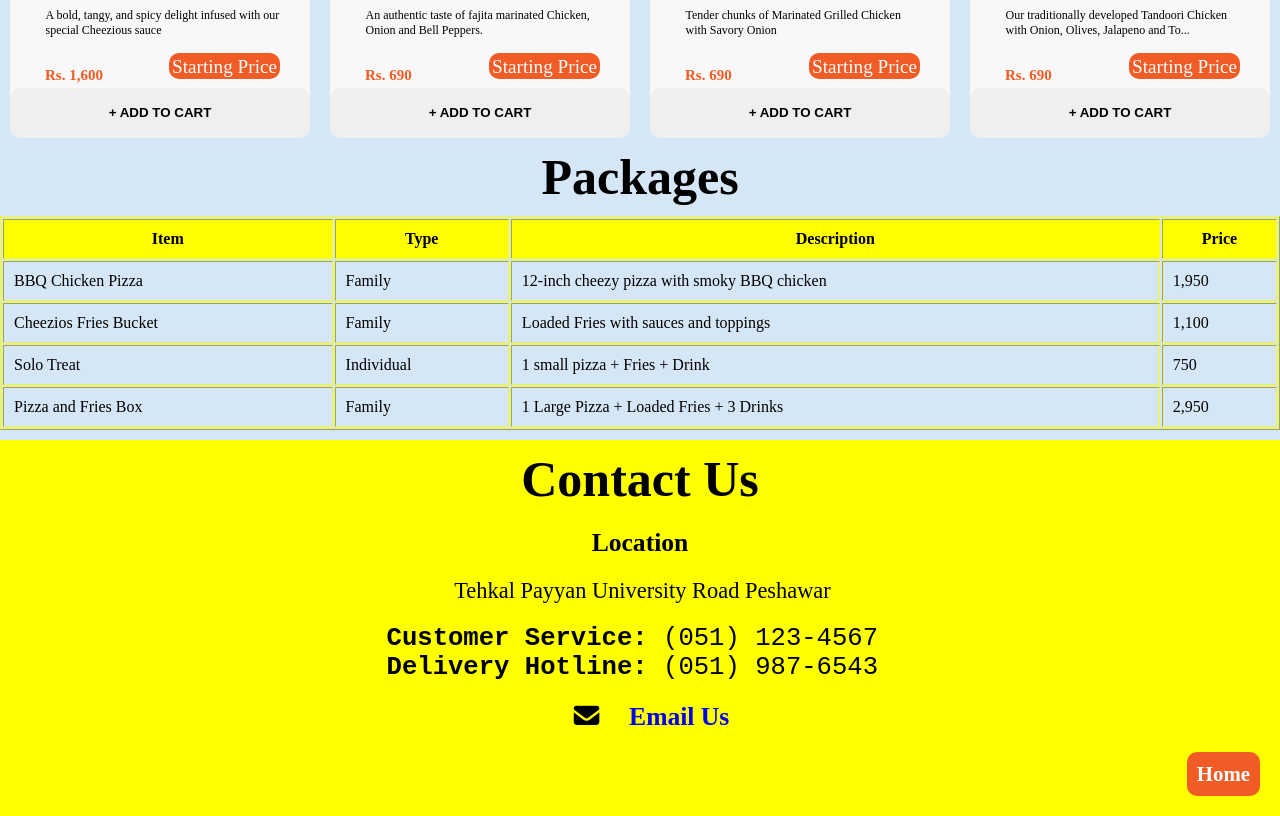
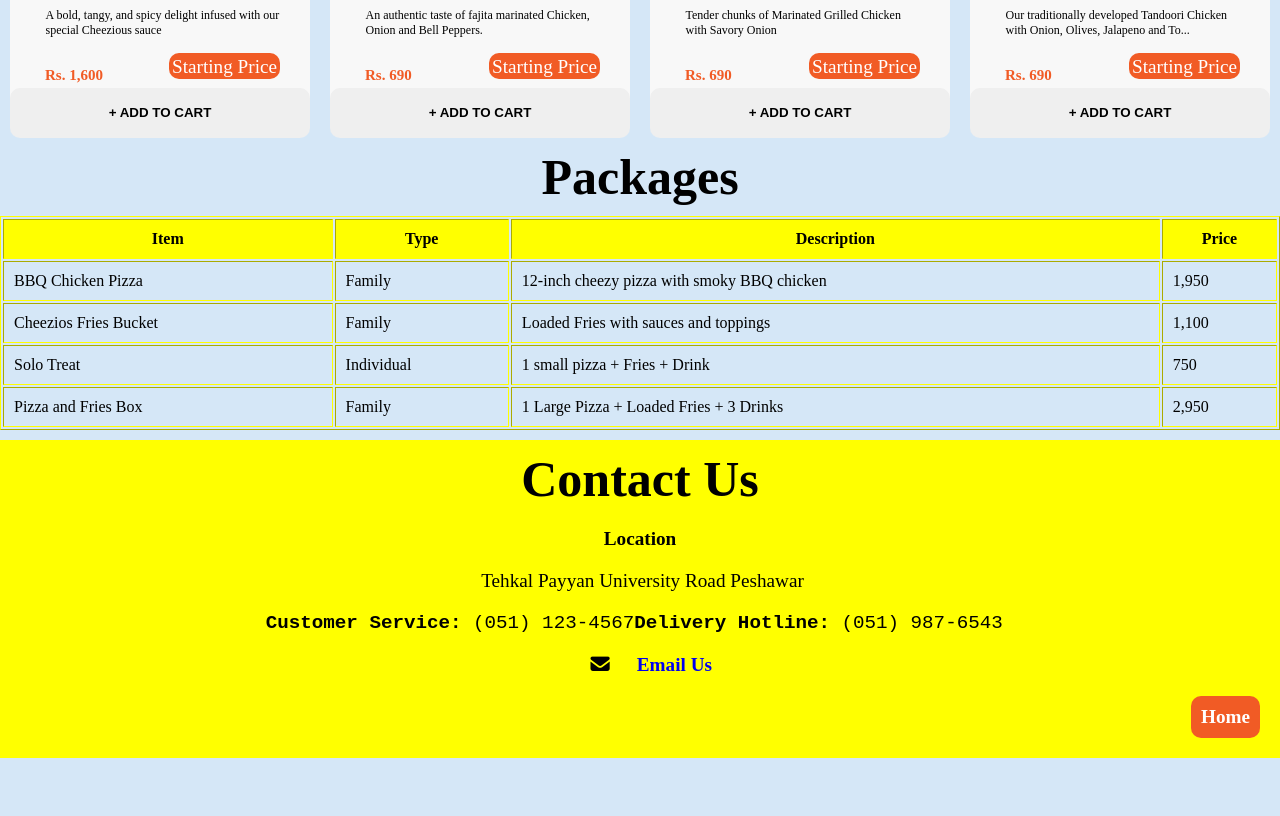
Before and after one commit to kaleemullah1208/One-Page-Project, a plain HTML site: page index.html in a window 1280 px wide. Shown: the part 1160-1976 px from the top of the page. After the commit the page ends 1918 px from the top, so only its background shows below. Drawn offline with Linux system fonts and the light colour scheme.

Commit message:
font size change

```diff
--- a/style.css
+++ b/style.css
@@ -189,10 +189,12 @@ th{
 align-items: center;
 }
 .contact pre{
-    font-size: 1.6rem;
+    font-size: 1.2rem;
+    display: flex;
+    flex-wrap: wrap;
 }
 .contact h4{
-    font-size: 1.6rem;
+    font-size: 1.2rem;
     margin-left: 20px;
 }
 .contact h4 a {
@@ -200,10 +202,10 @@ align-items: center;
     margin-left: 20px;
 }
 .contact strong{
-    font-size: 1.6rem;
+    font-size: 1.2rem;
 }
 .contact p{
-    font-size: 1.4rem;
+    font-size: 1.2rem;
 }
 .button{
     display: flex;
@@ -213,7 +215,7 @@ align-items: center;
 }
 .button a{
     padding: 10px;
-    font-size: 1.3rem;
+    font-size: 1.2rem;
     background-color: white;
     margin: 20px;
     text-decoration: none;
```
